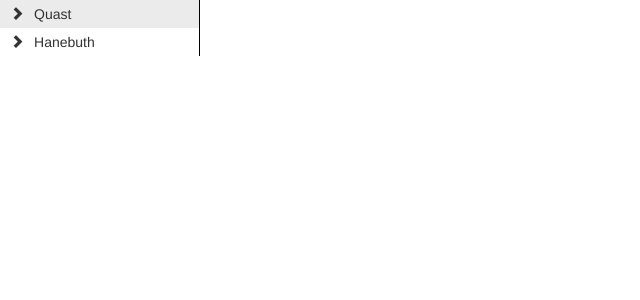
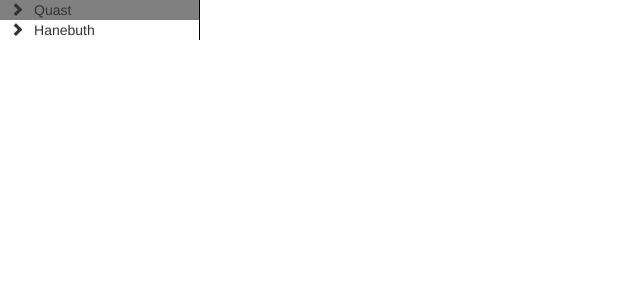
Before and after one commit to Z3R084/QdtTreeView, an Angular app: page / in a window 1280 px wide. Shown: the top 300 px of the page, without its empty margins (0-640 px from the left). Built offline with nearby package versions, Linux system fonts and the light colour scheme.

Commit message:
updated hover styling

```diff
--- a/src/app/tree-view-item/tree-view-item.component.html
+++ b/src/app/tree-view-item/tree-view-item.component.html
@@ -1,2 +1,2 @@
-<div (click)="isOpen = !isOpen"><i class="glyphicon" [ngClass]="{'glyphicon-chevron-right': !isOpen, 'glyphicon-chevron-down': isOpen}"></i>{{ treeViewItem.name }}</div>
+<div (click)="isOpen = !isOpen" class="header"><i class="glyphicon" [ngClass]="{'glyphicon-chevron-right': !isOpen, 'glyphicon-chevron-down': isOpen}"></i>{{ treeViewItem.name }}</div>
 <tree-view-section *ngIf="treeViewItem.subitems.length > 0 && isOpen" [treeViewItems]="treeViewItem.subitems"></tree-view-section>
--- a/src/app/tree-view-section/tree-view-section.component.html
+++ b/src/app/tree-view-section/tree-view-section.component.html
@@ -1,5 +1,6 @@
 <ul>
-	<li *ngFor="let item of treeViewItems">
+	<li *ngFor="let item of treeViewItems" class="entry" [ngClass]="{'entry-hover': hoverElement === item, 'selected': selectedItem === item}"
+      (mouseover)="overElement( $event, item )" (mouseout)="hoverElement = null" (click)="selectItem( $event, item )">
 		<tree-view-item [treeViewItem]="item"></tree-view-item>
 	</li>
 </ul>
--- a/src/app/tree-view-section/tree-view-section.component.ts
+++ b/src/app/tree-view-section/tree-view-section.component.ts
@@ -21,4 +21,19 @@ import { Component, Input, trigger, state, style, transition, animate } from '@a
 
 export class TreeViewSectionComponent {
     @Input() treeViewItems: Object[];
+    hoverElement: Object;
+    selectedItem: Object;
+
+    overElement($event: MouseEvent, item: Object): void {
+        $event.stopPropagation();
+        //$event.preventDefault();
+        this.hoverElement = item;
+    }
+
+    selectItem($event: MouseEvent, item: Object): void {
+        $event.stopPropagation();
+        $event.preventDefault();
+        this.selectedItem = null;
+        this.selectedItem = item;
+    }
 }
--- a/src/styles.css
+++ b/src/styles.css
@@ -34,6 +34,7 @@ i {
 }
 
 tree-view > div {
+	position: relative;
 	width: 200px;
 	border-right: 1px solid black;
 }
@@ -45,12 +46,40 @@ tree-view-section ul {
 }
 
 tree-view-section li {
-	padding: 4px 10px;
+	padding: 0 10px;
 }
 
-tree-view-section li:hover {
+.header {
+	position: relative;
+}
+
+.entry:before {
+	content: '';
+	position: absolute;
+}
+
+.selected:before {
+	content: '';
+	position: absolute;
+	background-color: #dad8f7;
+	left: 0;
+	right: 0;
+	height: 20px;
+}
+
+.entry-hover:before {
+	content: '';
+	position: absolute;
+	background-color: #808080;
+	left: 0;
+	right: 0;
+	height: 20px;
+	/*height: 25px;*/
+}
+
+/*tree-view-section li:hover {
 	background-color: #ebebeb;
-}
+}*/
 
 /*tree-view-section li:before {
 	content: '';
```
